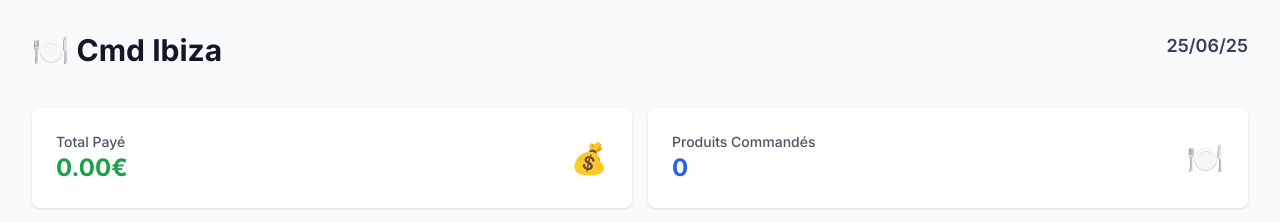
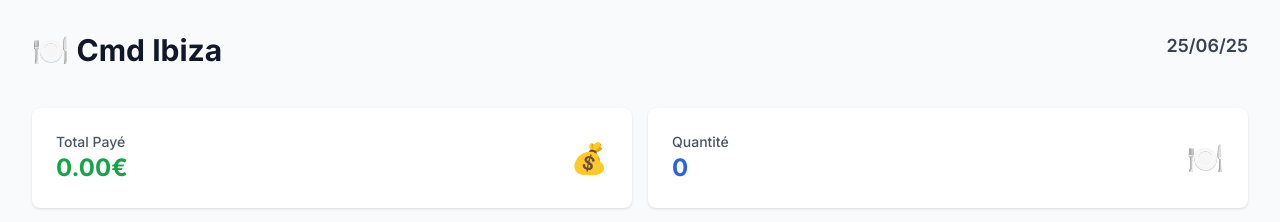
Before and after one commit to jimeye/mekboubaV3, a Next.js app: page /commandes in a window 1280 px wide. Shown: the top 222 px of the page. Built offline with nearby package versions, Linux system fonts and the light colour scheme.

Commit message:
Changement du libellé 'Produits Commandés' en 'Quantité'

```diff
--- a/app/commandes/page.js
+++ b/app/commandes/page.js
@@ -150,7 +150,7 @@
           <div className="bg-white rounded-lg shadow p-6">
             <div className="flex items-center justify-between">
               <div>
-                <p className="text-sm font-medium text-gray-600">Produits Commandés</p>
+                <p className="text-sm font-medium text-gray-600">Quantité</p>
                 <p className="text-2xl font-bold text-blue-600">{totalProduits}</p>
               </div>
               <div className="text-3xl">🍽️</div>
```
